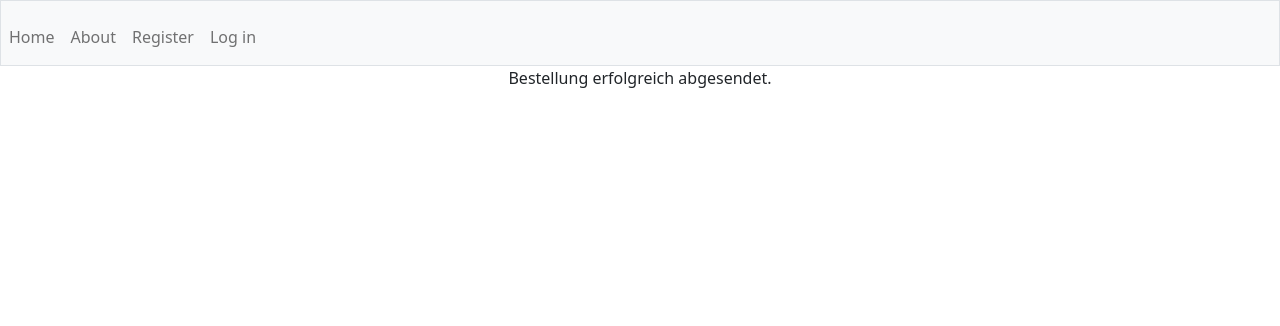
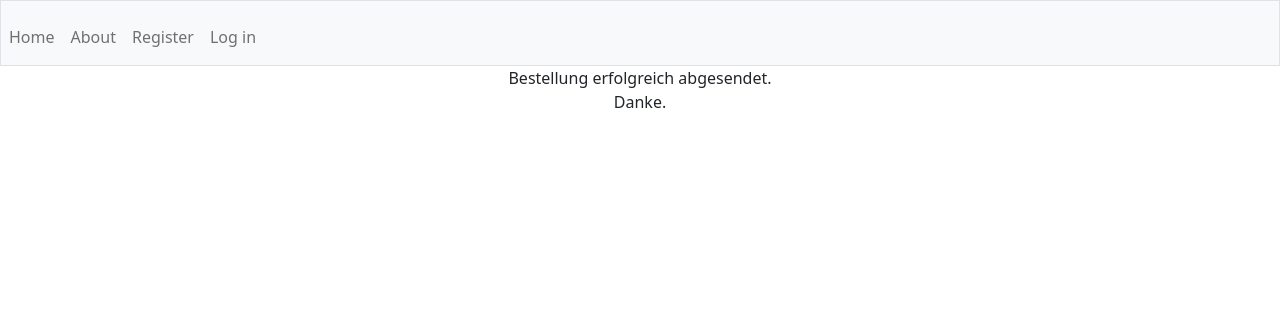
Before and after one commit to Colten-Willers/Store-APP, a Flask app: template templates/order_success.html in a window 1280 px wide. Shown: the top 326 px of the page. Run offline with Flask 2, Linux system fonts and the light colour scheme; the template is opened without the code that fills it, so the values that code supplies are empty; some libraries are stand-ins or nearby versions.

Commit message:
Improved the 'order_success' template.

```diff
--- a/templates/order_success.html
+++ b/templates/order_success.html
@@ -4,4 +4,5 @@
 
 {% block main %}
     Bestellung erfolgreich abgesendet.
+    <p>Danke.</p>
 {% endblock main %}
```
